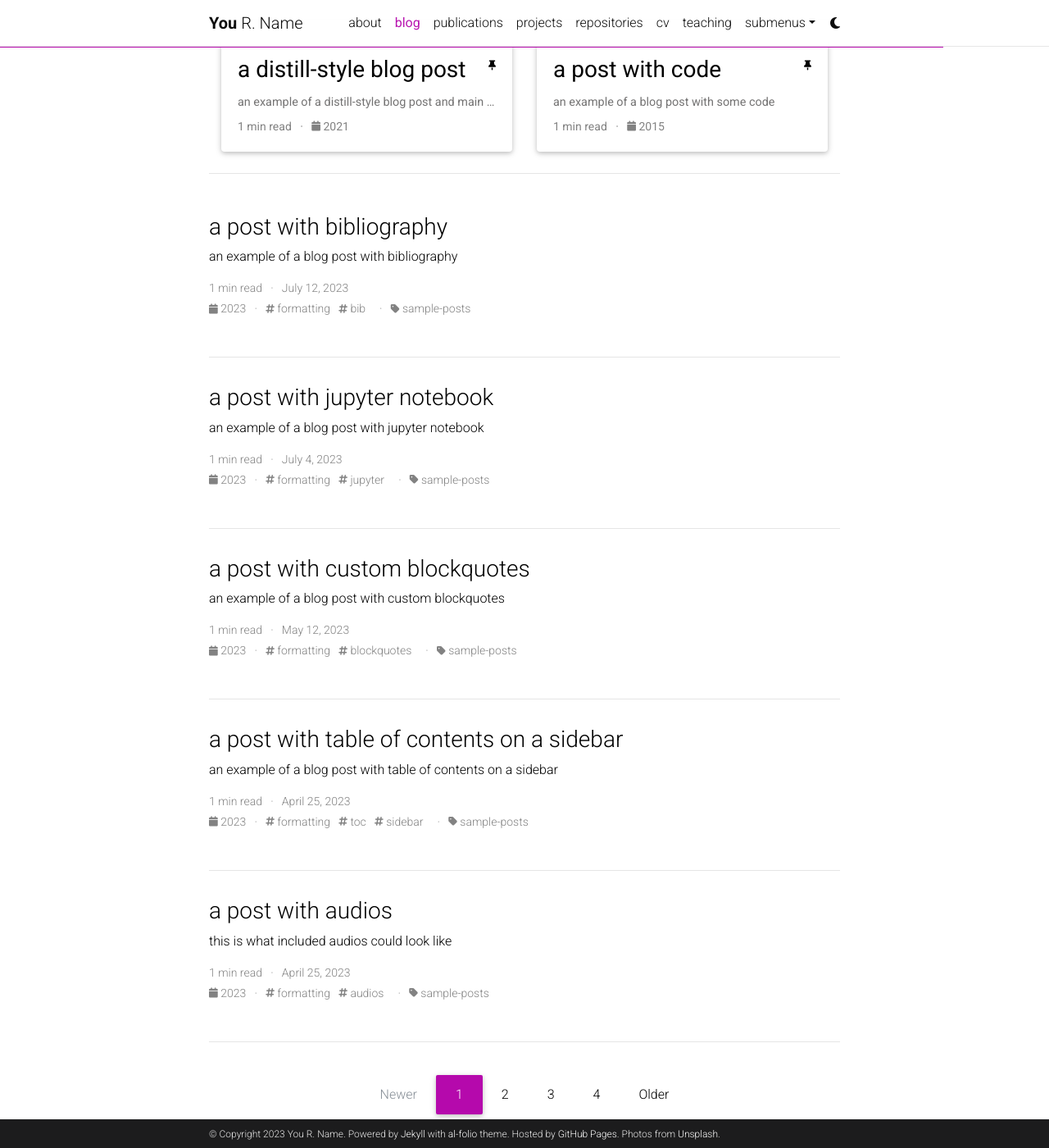
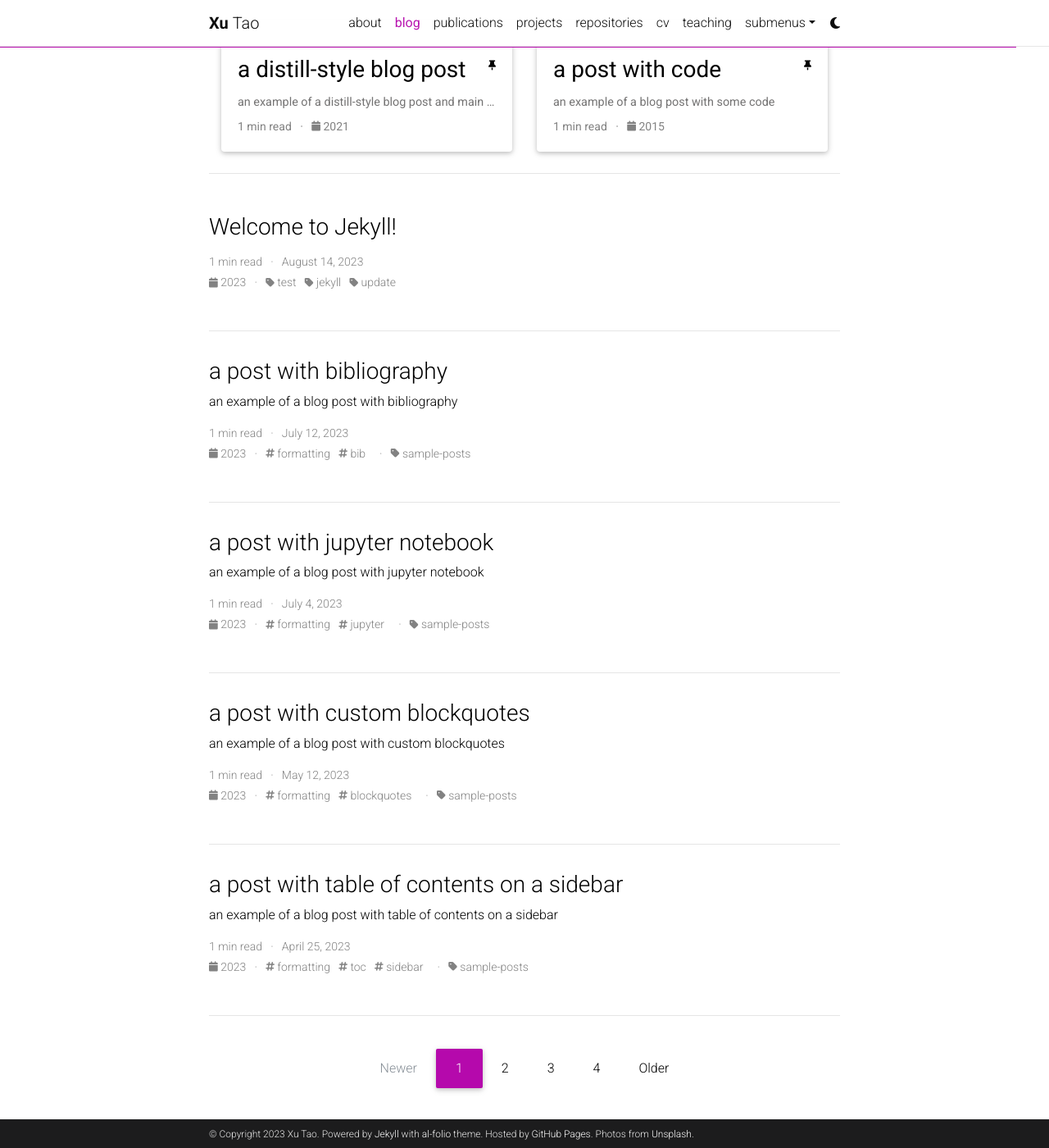
Before and after one commit to TaoXu00/TaoXu00.github.io, a Jekyll site: the page built from blog/index.html, in a window 1280 px wide and 1400 px high, scrolled down 401 px. Shown: the whole window at 82% size. Built offline with Jekyll 4.4.1, drawn with Linux system fonts in a browser that asks for light colours; the list of posts is cut into pages by our own code; comment, search, counter and statistics services are not loaded; a style sheet for code colours, icons or effects is not loaded.

Commit message:
first test

```diff
--- a/_config.yml
+++ b/_config.yml
@@ -3,12 +3,12 @@
 # -----------------------------------------------------------------------------
 
 title: blank # the website title (if blank, full name will be used instead)
-first_name: You
-middle_name: R.
-last_name: Name
-email: you@example.com
+first_name: Xu
+middle_name:
+last_name: Tao
+email: xu.tao@uky.edu
 description: > # the ">" symbol means to ignore newlines until "footer_text:"
-  A simple, whitespace theme for academics. Based on [*folio](https://github.com/bogoli/-folio) design.
+  Xu Tao's academic personal website
 footer_text: >
   Powered by <a href="https://jekyllrb.com/" target="_blank">Jekyll</a> with <a href="https://github.com/alshedivat/al-folio">al-folio</a> theme.
   Hosted by <a href="https://pages.github.com/" target="_blank">GitHub Pages</a>.
@@ -18,8 +18,8 @@ keywords: jekyll, jekyll-theme, academic-website, portfolio-website  # add your
 lang: en # the language of your site (for example: en, fr, cn, ru, etc.)
 icon: ⚛️  # the emoji used as the favicon (alternatively, provide image name in /assets/img/)
 
-url: https://alshedivat.github.io # the base hostname & protocol for your site
-baseurl: /al-folio # the subpath of your site, e.g. /blog/
+url: https://TaoXu00.github.io # the base hostname & protocol for your site
+baseurl: /xu-tao/ # the subpath of your site, e.g. /blog/
 last_updated: false # set to true if you want to display last updated in the footer
 impressum_path:  # set to path to include impressum link in the footer, use the same path as permalink in a page, helps to conform with EU GDPR
 
```
Also changed, not shown: _pages/about.md (+5 -3 lines), test/404.html (added, +25 -0 lines), test/Gemfile (added, +33 -0 lines), test/_config.yml (added, +55 -0 lines), test/_posts/2023-08-13-welcome-to-jekyll.markdown (added, +29 -0 lines), test/about.markdown (added, +18 -0 lines), test/index.markdown (added, +6 -0 lines), 1 other file.
